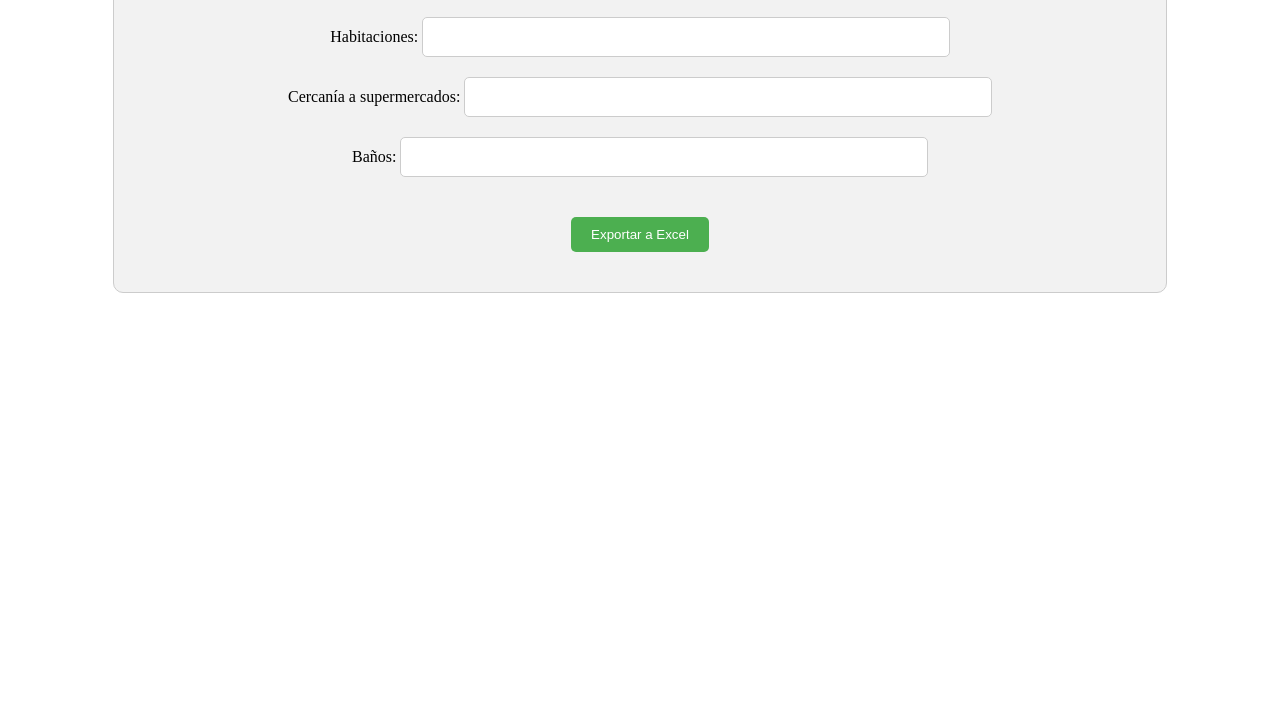
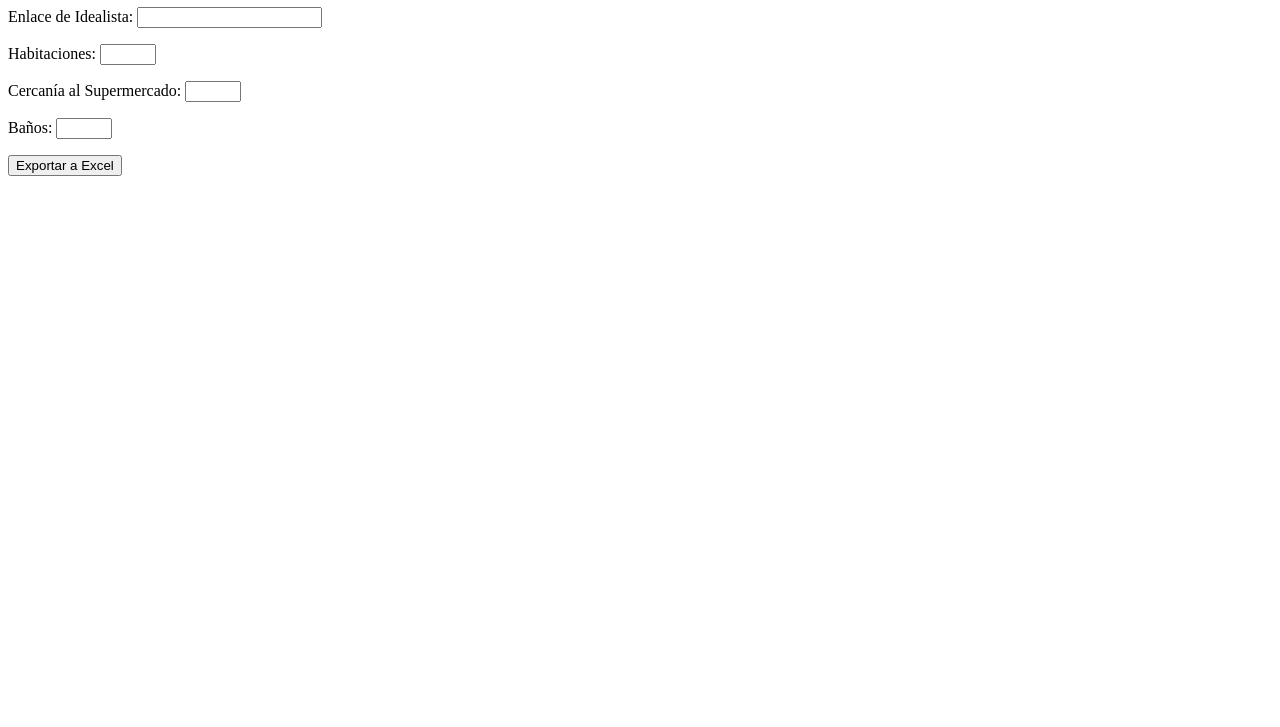
Before and after one commit to adelbust/pisoChooser.github.io, a plain HTML site: page index.html in a window 1280 px wide. Shown: the part 73-800 px from the top of the page. Drawn offline with Linux system fonts and the light colour scheme.

Commit message:
Update index.html

```diff
--- a/index.html
+++ b/index.html
@@ -1,71 +1,35 @@
 <!DOCTYPE html>
 <html>
   <head>
-    <meta charset="UTF-8" />
-    <meta name="viewport" content="width=device-width, initial-scale=1.0" />
-    <title>Encuesta de pisos</title>
-    <style>
-      /* Add styles for the form and labels */
-      form {
-        width: 80%;
-        margin: 0 auto;
-        text-align: center;
-        padding: 20px;
-        background-color: #f2f2f2;
-        border: 1px solid #ccc;
-        border-radius: 10px;
-      }
-
-      label {
-        display: block;
-        margin: 20px 0;
-      }
-
-      input[type="number"] {
-        padding: 10px;
-        font-size: 16px;
-        border-radius: 5px;
-        border: 1px solid #ccc;
-        width: 50%;
-        text-align: center;
-      }
-
-      input[type="submit"] {
-        padding: 10px 20px;
-        background-color: #4caf50;
-        color: white;
-        border: none;
-        border-radius: 5px;
-        cursor: pointer;
-        margin-top: 20px;
-      }
-
-      input[type="submit"]:hover {
-        background-color: #3e8e41;
-      }
-    </style>
+    <meta charset="UTF-8">
+    <meta name="viewport" content="width=device-width, initial-scale=1.0">
+    <title>Encuesta de Votos para Pisos</title>
   </head>
   <body>
-    <!-- The form to collect the votes -->
+    <h1>Encuesta de Votos para Pisos</h1>
     <form id="vote-form">
-
-        <label>Que casa es?: <input type="text" name="Casa" /></label>
-      <label
-      <!-- Add the fields for the different characteristics -->
-      <label>Habitaciones: <input type="number" name="habitaciones" /></label>
-      <label
-        >Cercanía a supermercados: <input type="number" name="cercania-super"
-      /></label>
-      <label>Baños: <input type="number" name="banos" /></label>
-
-      <!-- The submit button -->
-      <input type="submit" value="Exportar a Excel" />
+      <p>
+        <label for="link-idealista">Enlace de Idealista:</label>
+        <input type="text" id="link-idealista" name="link-idealista" required>
+      </p>
+      <p>
+        <label for="habitaciones">Habitaciones:</label>
+        <input type="number" id="habitaciones" name="habitaciones" min="1" max="10" required>
+      </p>
+      <p>
+        <label for="cercania-super">Cercanía al Supermercado:</label>
+        <input type="number" id="cercania-super" name="cercania-super" min="1" max="10" required>
+      </p>
+      <p>
+        <label for="banos">Baños:</label>
+        <input type="number" id="banos" name="banos" min="1" max="10" required>
+      </p>
+      <p>
+        <input type="submit" value="Exportar a Excel">
+      </p>
     </form>
 
-    <!-- Include the SheetJS library -->
-    <script src="https://cdnjs.cloudflare.com/ajax/libs/xlsx/0.15.5/xlsx.full.min.js"></script>
-
-    <!-- The JavaScript code to handle the form submission -->
+    <script src="https://cdnjs.cloudflare.com/ajax/libs/xlsx/0.15.6/xlsx.core.min.js"></script>
     <script>
       // Get a reference to the form
       const form = document.getElementById("vote-form");
@@ -77,9 +41,10 @@
 
         // Collect the data from the form
         const data = {
+          link: form.elements["link-idealista"].value,
           habitaciones: form.elements["habitaciones"].value,
           "cercania-super": form.elements["cercania-super"].value,
-          banos: form.elements["banos"].value,
+          banos: form.elements["banos"].value
         };
 
         // Convert the data to a worksheet
```
